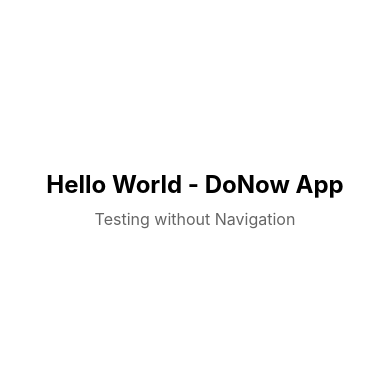
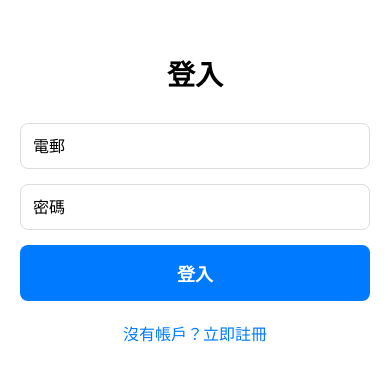
Before and after one commit to horingsng/donow-app, a React Native app: screen / in a window 390 px wide. Shown: the part 223-604 px from the top of the page. Built offline with nearby package versions, Linux system fonts and the light colour scheme.

Commit message:
Restore full app with Firebase and correct API Key

```diff
--- a/App.tsx
+++ b/App.tsx
@@ -1,29 +1,40 @@
 import React from 'react';
-import { View, Text, StyleSheet } from 'react-native';
+import { NavigationContainer } from '@react-navigation/native';
+import { createNativeStackNavigator } from '@react-navigation/native-stack';
+import { SafeAreaProvider } from 'react-native-safe-area-context';
+
+import HomeScreen from './src/screens/HomeScreen';
+import TaskDetailScreen from './src/screens/TaskDetailScreen';
+import CreateTaskScreen from './src/screens/CreateTaskScreen';
+import ChatListScreen from './src/screens/ChatListScreen';
+import ChatScreen from './src/screens/ChatScreen';
+import WalletScreen from './src/screens/WalletScreen';
+import ProfileScreen from './src/screens/ProfileScreen';
+import MyTasksScreen from './src/screens/MyTasksScreen';
+import IdVerificationScreen from './src/screens/IdVerificationScreen';
+import RiskAcknowledgmentScreen from './src/screens/RiskAcknowledgmentScreen';
+import AuthScreen from './src/screens/AuthScreen'; // For combined Login/Signup
+
+const Stack = createNativeStackNavigator();
 
 export default function App() {
   return (
-    <View style={styles.container}>
-      <Text style={styles.text}>Hello World - DoNow App</Text>
-      <Text style={styles.subtitle}>Testing without Navigation</Text>
-    </View>
+    <SafeAreaProvider>
+      <NavigationContainer>
+        <Stack.Navigator initialRouteName="Auth">
+          <Stack.Screen name="Auth" component={AuthScreen} options={{ headerShown: false }} />
+          <Stack.Screen name="Home" component={HomeScreen} options={{ title: '即做' }} />
+          <Stack.Screen name="TaskDetail" component={TaskDetailScreen} options={{ title: '任務詳情' }} />
+          <Stack.Screen name="CreateTask" component={CreateTaskScreen} options={{ title: '發布任務' }} />
+          <Stack.Screen name="ChatList" component={ChatListScreen} options={{ title: '聊天' }} />
+          <Stack.Screen name="Chat" component={ChatScreen} options={{ title: '聊天' }} />
+          <Stack.Screen name="Wallet" component={WalletScreen} options={{ title: '錢包' }} />
+          <Stack.Screen name="Profile" component={ProfileScreen} options={{ title: '我的' }} />
+          <Stack.Screen name="MyTasks" component={MyTasksScreen} options={{ title: '我的任務' }} />
+          <Stack.Screen name="IdVerification" component={IdVerificationScreen} options={{ title: '身份驗證' }} />
+          <Stack.Screen name="RiskAcknowledgment" component={RiskAcknowledgmentScreen} options={{ title: '風險確認' }} />
+        </Stack.Navigator>
+      </NavigationContainer>
+    </SafeAreaProvider>
   );
 }
-
-const styles = StyleSheet.create({
-  container: {
-    flex: 1,
-    backgroundColor: '#fff',
-    alignItems: 'center',
-    justifyContent: 'center',
-  },
-  text: {
-    fontSize: 24,
-    fontWeight: 'bold',
-  },
-  subtitle: {
-    fontSize: 16,
-    color: '#666',
-    marginTop: 10,
-  },
-});
```
Also changed, not shown: package.json (+6 -1 lines).
